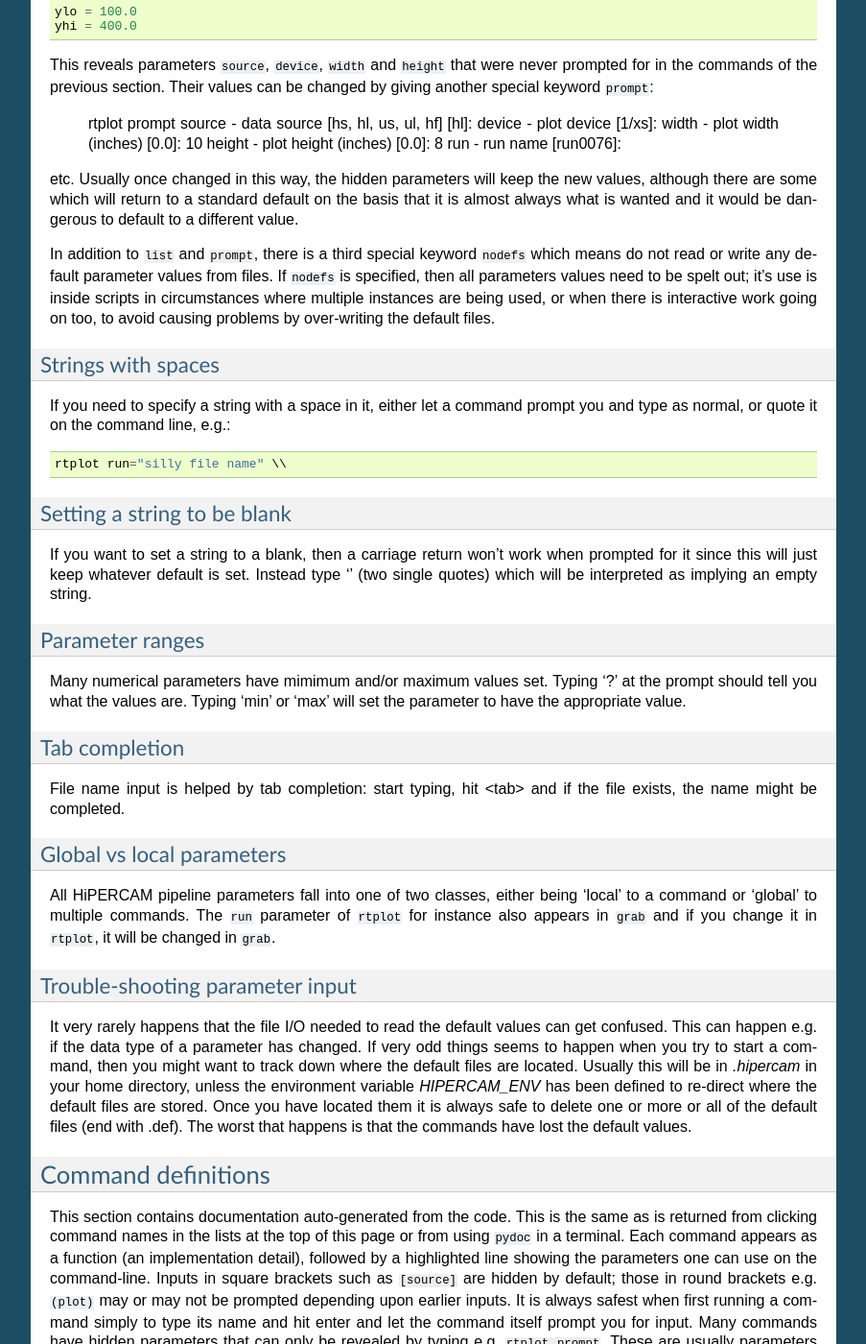
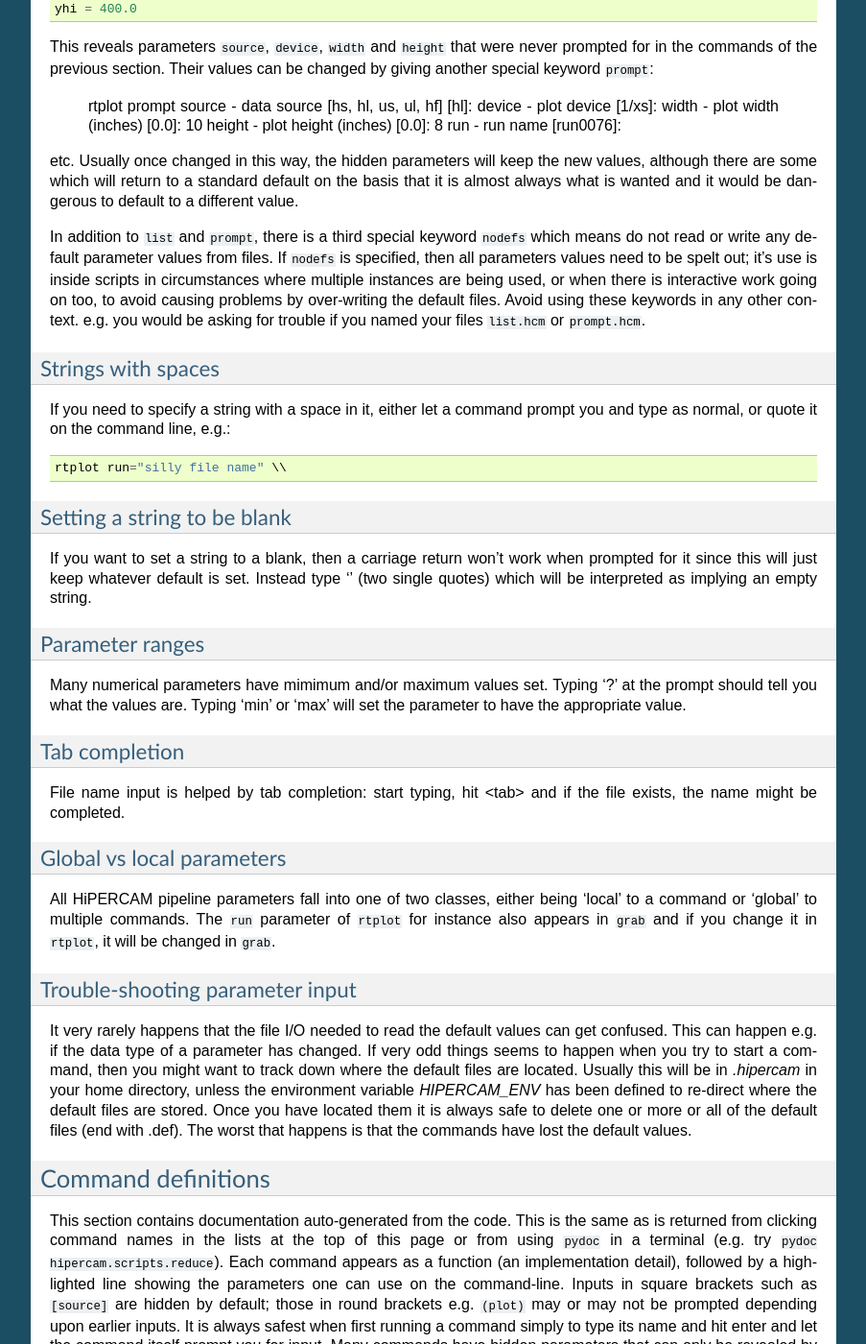
Before and after one commit to HiPERCAM/hipercam, a Sphinx documentation site: the page built from docs/commands.rst, in a window 1280 px wide and 1400 px high, scrolled down 3735 px. Shown: the whole window at 96% size, without its empty margins (198-1101 px from the left). Built offline with Sphinx 7.4.7, drawn with Linux system fonts in a browser that asks for light colours; formulas are drawn with MathJax 3; some of the changed text lies outside the part shown.

```diff
--- a/docs/commands.rst
+++ b/docs/commands.rst
@@ -279,7 +279,9 @@ In addition to ``list`` and ``prompt``, there is a third special keyword
 files. If ``nodefs`` is specified, then all parameters values need to be spelt
 out; it's use is inside scripts in circumstances where multiple instances are
 being used, or when there is interactive work going on too, to avoid causing
-problems by over-writing the default files.
+problems by over-writing the default files. Avoid using these keywords in any other
+context. e.g. you would be asking for trouble if you named your files ``list.hcm``
+or ``prompt.hcm``.
 
 
 Strings with spaces
@@ -337,18 +339,20 @@ the commands have lost the default values.
 Command definitions
 ===================
 
-This section contains documentation auto-generated from the code. This is the
-same as is returned from clicking command names in the lists at the top of
-this page or from using ``pydoc`` in a terminal. Each command appears as a
-function (an implementation detail), followed by a highlighted line showing
-the parameters one can use on the command-line. Inputs in square brackets such
-as ``[source]`` are hidden by default; those in round brackets e.g. ``(plot)``
-may or may not be prompted depending upon earlier inputs. It is always safest
-when first running a command simply to type its name and hit enter and let the
-command itself prompt you for input. Many commands have hidden parameters that
-can only be revealed by typing e.g. ``rtplot prompt``. These are usually
-parameters that rarely need changing, but you are sure sometimes to need to
-alter them.  See the :ref:`command-calling` section for details on how to
+This section contains documentation auto-generated from the code. This
+is the same as is returned from clicking command names in the lists at
+the top of this page or from using ``pydoc`` in a terminal (e.g. try
+``pydoc hipercam.scripts.reduce``). Each command appears as a function
+(an implementation detail), followed by a highlighted line showing the
+parameters one can use on the command-line. Inputs in square brackets
+such as ``[source]`` are hidden by default; those in round brackets
+e.g. ``(plot)`` may or may not be prompted depending upon earlier
+inputs. It is always safest when first running a command simply to
+type its name and hit enter and let the command itself prompt you for
+input. Many commands have hidden parameters that can only be revealed
+by typing e.g. ``rtplot prompt``. These are usually parameters that
+rarely need changing, but you are sure sometimes to need to alter
+them.  See the :ref:`command-calling` section for details on how to
 specify command parameters.
 
 In the one-line descriptions below, ``run`` refers to a complete run,
@@ -382,6 +386,7 @@ extension '.hcm' to distinguish them, although they are also FITS-format files.
 .. autofunction:: hipercam.scripts.redanal
 .. autofunction:: hipercam.scripts.reduce
 .. autofunction:: hipercam.scripts.rtplot
+.. autofunction:: hipercam.scripts.rupdate
 .. autofunction:: hipercam.scripts.setaper
 .. autofunction:: hipercam.scripts.setdefect
 .. autofunction:: hipercam.scripts.splice
--- a/docs/globals.rst
+++ b/docs/globals.rst
@@ -32,11 +32,11 @@
 .. |mstats| replace:: :func:`mstats <hipercam.scripts.mstats>`
 .. |mul| replace:: :func:`mul <hipercam.scripts.mul>`
 .. |plog| replace:: :func:`plog <hipercam.scripts.plog>`
-.. |psf_reduce| replace:: :func:`plog <hipercam.scripts.psf_reduce>`
+.. |psf_reduce| replace:: :func:`psf_reduce <hipercam.scripts.psf_reduce>`
 .. |redanal| replace:: :func:`redanal <hipercam.scripts.redanal>`
 .. |reduce| replace:: :func:`reduce <hipercam.scripts.reduce>`
 .. |rtplot| replace:: :func:`rtplot <hipercam.scripts.rtplot>`
-.. |rupdate| replace:: :func:`rtplot <hipercam.scripts.rupdate>`
+.. |rupdate| replace:: :func:`rupdate <hipercam.scripts.rupdate>`
 .. |setaper| replace:: :func:`setaper <hipercam.scripts.setaper>`
 .. |setdefect| replace:: :func:`setdefect <hipercam.scripts.setdefect>`
 .. |splice| replace:: :func:`splice <hipercam.scripts.splice>`
```
Also changed, not shown: other parts of docs/commands.rst (+2 -2 lines).
